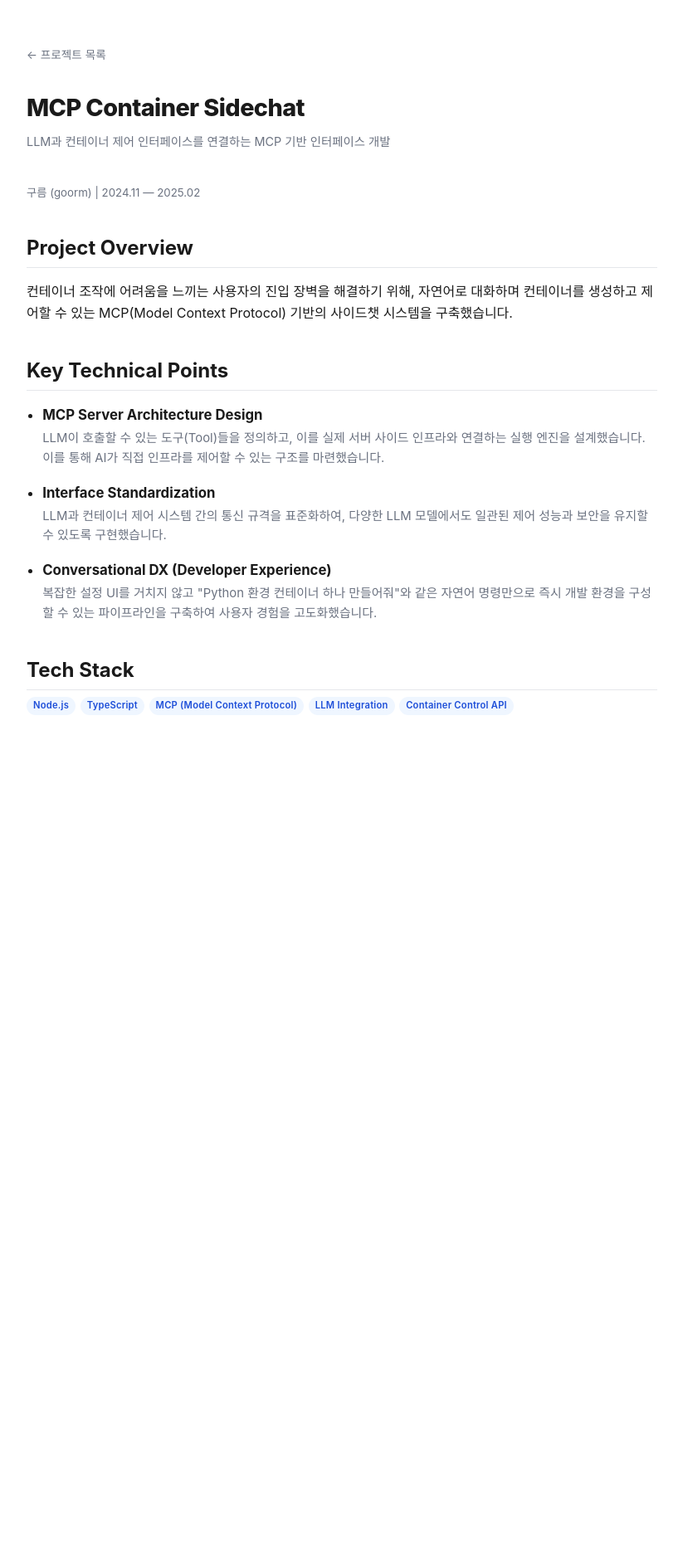
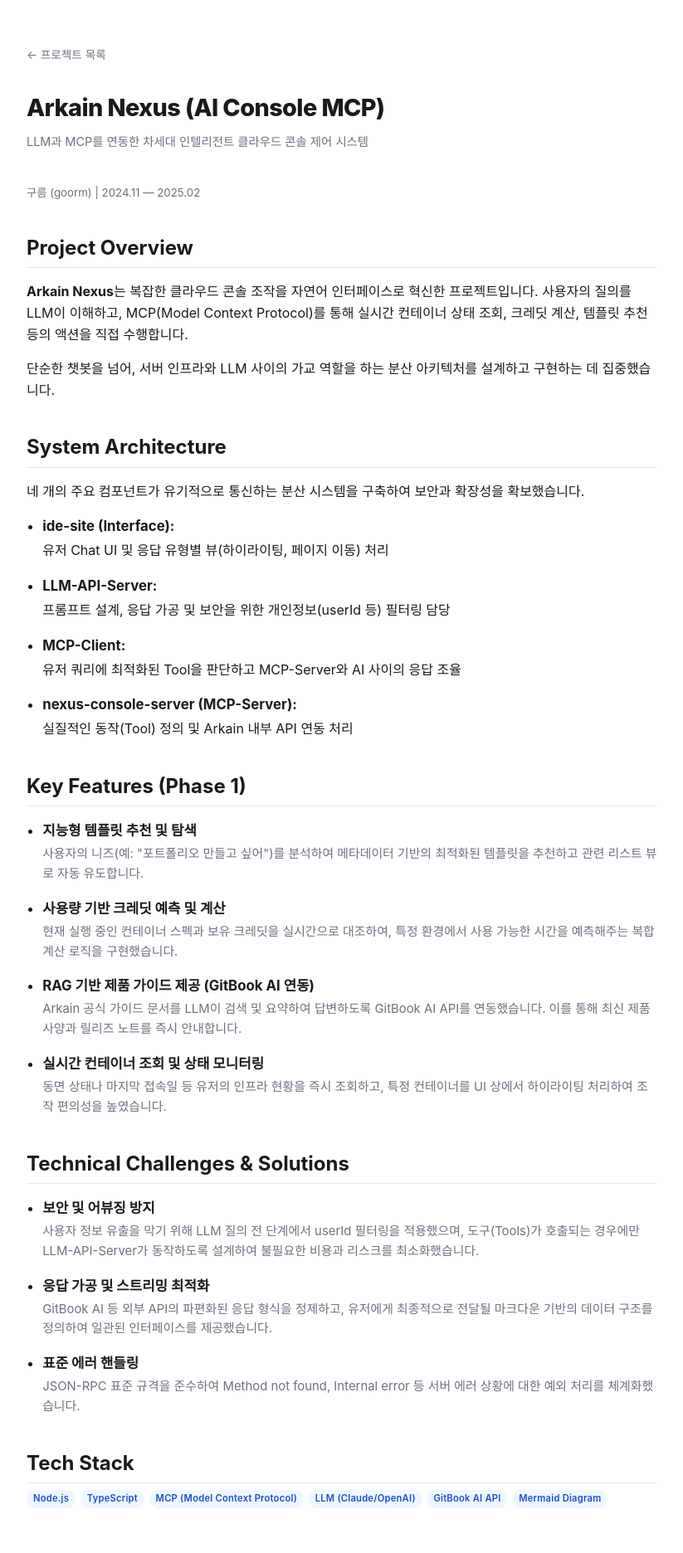
Before and after one commit to Hyun-git/Hyun-git.github.io, a Jekyll site: the page built from projects/mcp.md, in a window 1280 px wide. Shown: the whole page at 83% size, without its empty margins (228-1051 px from the left). Built offline with Jekyll 4.4.1, drawn with Linux system fonts in a browser that asks for light colours; before the commit the page ends 916 px from its top, so only the background shows below that.

Commit message:
feat(projects): update MCP project to Arkain Nexus with detailed tech specs

```diff
--- a/projects/mcp.md
+++ b/projects/mcp.md
@@ -1,14 +1,14 @@
 ---
 layout: default
-title: MCP-based Container Control Sidechat
+title: Arkain Nexus (AI Console MCP)
 permalink: /projects/mcp
 ---
 
 <div class="subpage">
 
   <a href="/projects" class="back-link">← 프로젝트 목록</a>
-  <h1 class="subpage-title">MCP Container Sidechat</h1>
-  <p class="subpage-desc">LLM과 컨테이너 제어 인터페이스를 연결하는 MCP 기반 인터페이스 개발</p>
+  <h1 class="subpage-title">Arkain Nexus (AI Console MCP)</h1>
+  <p class="subpage-desc">LLM과 MCP를 연동한 차세대 인텔리전트 클라우드 콘솔 제어 시스템</p>
 
   <div class="project-detail">
 
@@ -16,23 +16,57 @@ permalink: /projects/mcp
 
     <section class="project-section">
       <h2>Project Overview</h2>
-      <p>컨테이너 조작에 어려움을 느끼는 사용자의 진입 장벽을 해결하기 위해, 자연어로 대화하며 컨테이너를 생성하고 제어할 수 있는 MCP(Model Context Protocol) 기반의 사이드챗 시스템을 구축했습니다.</p>
+      <p><strong>Arkain Nexus</strong>는 복잡한 클라우드 콘솔 조작을 자연어 인터페이스로 혁신한 프로젝트입니다. 사용자의 질의를 LLM이 이해하고, MCP(Model Context Protocol)를 통해 실시간 컨테이너 상태 조회, 크레딧 계산, 템플릿 추천 등의 액션을 직접 수행합니다.</p>
+      <p>단순한 챗봇을 넘어, 서버 인프라와 LLM 사이의 가교 역할을 하는 분산 아키텍처를 설계하고 구현하는 데 집중했습니다.</p>
     </section>
 
     <section class="project-section">
-      <h2>Key Technical Points</h2>
+      <h2>System Architecture</h2>
+      <p>네 개의 주요 컴포넌트가 유기적으로 통신하는 분산 시스템을 구축하여 보안과 확장성을 확보했습니다.</p>
+      <ul>
+        <li><strong>ide-site (Interface):</strong> 유저 Chat UI 및 응답 유형별 뷰(하이라이팅, 페이지 이동) 처리</li>
+        <li><strong>LLM-API-Server:</strong> 프롬프트 설계, 응답 가공 및 보안을 위한 개인정보(userId 등) 필터링 담당</li>
+        <li><strong>MCP-Client:</strong> 유저 쿼리에 최적화된 Tool을 판단하고 MCP-Server와 AI 사이의 응답 조율</li>
+        <li><strong>nexus-console-server (MCP-Server):</strong> 실질적인 동작(Tool) 정의 및 Arkain 내부 API 연동 처리</li>
+      </ul>
+    </section>
+
+    <section class="project-section">
+      <h2>Key Features (Phase 1)</h2>
       <ul>
         <li>
-          <strong>MCP Server Architecture Design</strong>
-          <p>LLM이 호출할 수 있는 도구(Tool)들을 정의하고, 이를 실제 서버 사이드 인프라와 연결하는 실행 엔진을 설계했습니다. 이를 통해 AI가 직접 인프라를 제어할 수 있는 구조를 마련했습니다.</p>
+          <strong>지능형 템플릿 추천 및 탐색</strong>
+          <p>사용자의 니즈(예: "포트폴리오 만들고 싶어")를 분석하여 메타데이터 기반의 최적화된 템플릿을 추천하고 관련 리스트 뷰로 자동 유도합니다.</p>
         </li>
         <li>
-          <strong>Interface Standardization</strong>
-          <p>LLM과 컨테이너 제어 시스템 간의 통신 규격을 표준화하여, 다양한 LLM 모델에서도 일관된 제어 성능과 보안을 유지할 수 있도록 구현했습니다.</p>
+          <strong>사용량 기반 크레딧 예측 및 계산</strong>
+          <p>현재 실행 중인 컨테이너 스펙과 보유 크레딧을 실시간으로 대조하여, 특정 환경에서 사용 가능한 시간을 예측해주는 복합 계산 로직을 구현했습니다.</p>
         </li>
         <li>
-          <strong>Conversational DX (Developer Experience)</strong>
-          <p>복잡한 설정 UI를 거치지 않고 "Python 환경 컨테이너 하나 만들어줘"와 같은 자연어 명령만으로 즉시 개발 환경을 구성할 수 있는 파이프라인을 구축하여 사용자 경험을 고도화했습니다.</p>
+          <strong>RAG 기반 제품 가이드 제공 (GitBook AI 연동)</strong>
+          <p>Arkain 공식 가이드 문서를 LLM이 검색 및 요약하여 답변하도록 GitBook AI API를 연동했습니다. 이를 통해 최신 제품 사양과 릴리즈 노트를 즉시 안내합니다.</p>
+        </li>
+        <li>
+          <strong>실시간 컨테이너 조회 및 상태 모니터링</strong>
+          <p>동면 상태나 마지막 접속일 등 유저의 인프라 현황을 즉시 조회하고, 특정 컨테이너를 UI 상에서 하이라이팅 처리하여 조작 편의성을 높였습니다.</p>
+        </li>
+      </ul>
+    </section>
+
+    <section class="project-section">
+      <h2>Technical Challenges & Solutions</h2>
+      <ul>
+        <li>
+          <strong>보안 및 어뷰징 방지</strong>
+          <p>사용자 정보 유출을 막기 위해 LLM 질의 전 단계에서 userId 필터링을 적용했으며, 도구(Tools)가 호출되는 경우에만 LLM-API-Server가 동작하도록 설계하여 불필요한 비용과 리스크를 최소화했습니다.</p>
+        </li>
+        <li>
+          <strong>응답 가공 및 스트리밍 최적화</strong>
+          <p>GitBook AI 등 외부 API의 파편화된 응답 형식을 정제하고, 유저에게 최종적으로 전달될 마크다운 기반의 데이터 구조를 정의하여 일관된 인터페이스를 제공했습니다.</p>
+        </li>
+        <li>
+          <strong>표준 에러 핸들링</strong>
+          <p>JSON-RPC 표준 규격을 준수하여 Method not found, Internal error 등 서버 에러 상황에 대한 예외 처리를 체계화했습니다.</p>
         </li>
       </ul>
     </section>
@@ -43,8 +77,9 @@ permalink: /projects/mcp
         <span class="pf-tag">Node.js</span>
         <span class="pf-tag">TypeScript</span>
         <span class="pf-tag">MCP (Model Context Protocol)</span>
-        <span class="pf-tag">LLM Integration</span>
-        <span class="pf-tag">Container Control API</span>
+        <span class="pf-tag">LLM (Claude/OpenAI)</span>
+        <span class="pf-tag">GitBook AI API</span>
+        <span class="pf-tag">Mermaid Diagram</span>
       </div>
     </section>
 
@@ -57,13 +92,6 @@ permalink: /projects/mcp
   border-bottom: 1px solid var(--border-color);
   padding-bottom: 0.5rem;
   margin-top: 2.5rem;
-}
-.architecture-diagram {
-  margin: 1.5rem 0;
-  border: 1px solid var(--border-color);
-  border-radius: 8px;
-  padding: 1rem;
-  background: white;
 }
 .project-section ul {
   padding-left: 1.2rem;
```
Also changed, not shown: projects.md (+7 -6 lines), assets/goorm/slack_report.png (added), assets/goorm/template.png (added).
